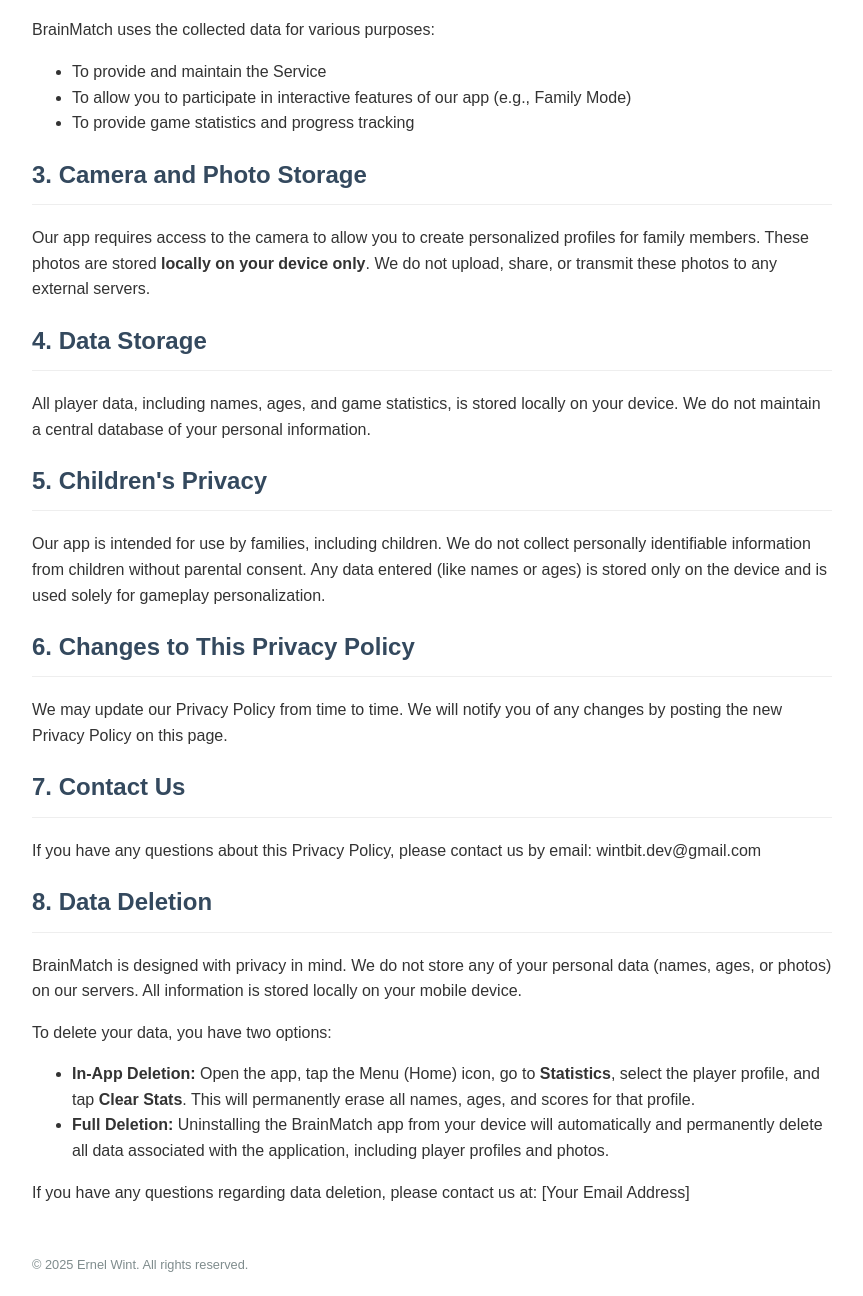
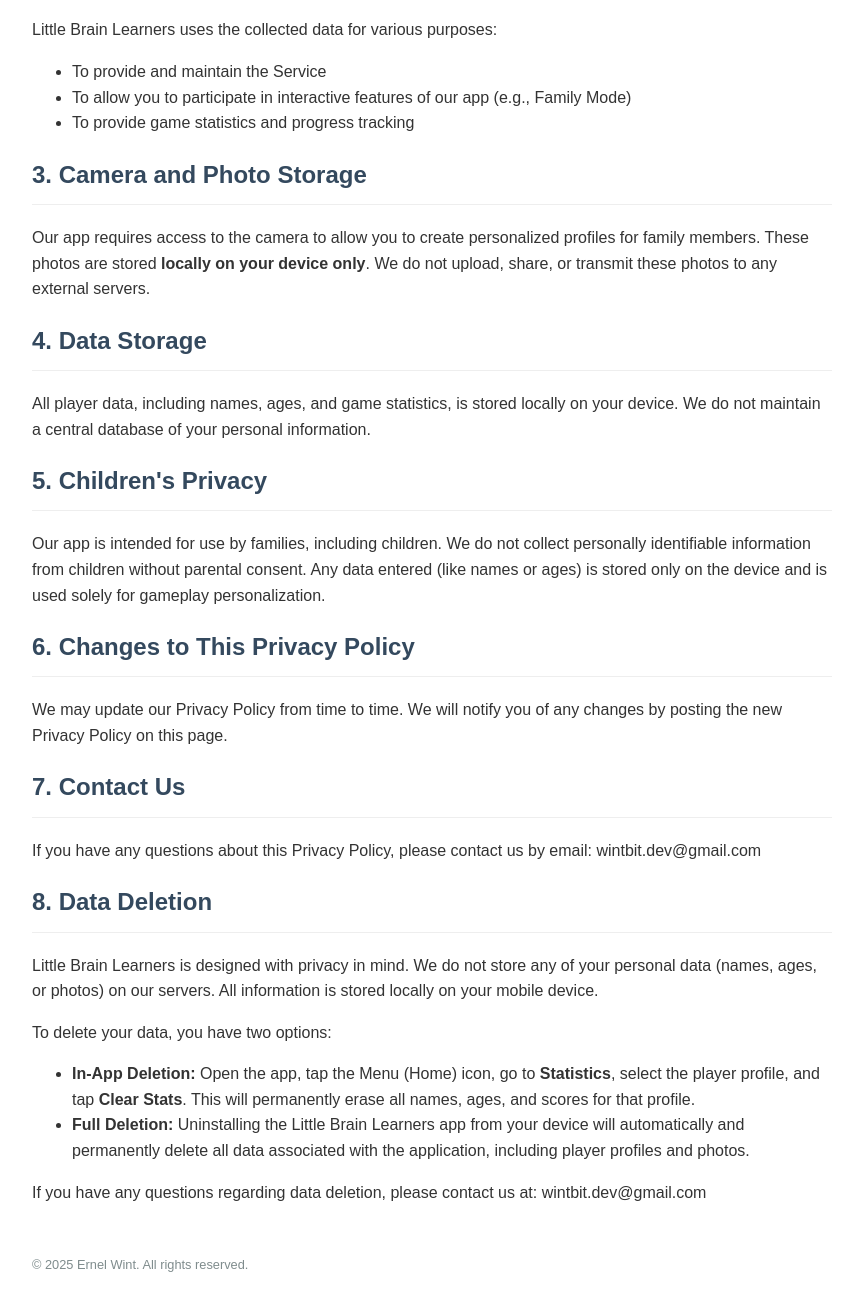
Before and after one commit to wintbit/privacy-policies, a plain HTML site: page brainmatch.html in a window 1280 px wide. Shown: the part 672-1968 px from the top of the page, without its empty margins (208-1071 px from the left). Drawn offline with Linux system fonts and the light colour scheme.

Commit message:
Update app name from BrainMatch to Little Brain Learners

```diff
--- a/brainmatch.html
+++ b/brainmatch.html
@@ -3,7 +3,7 @@
 <head>
     <meta charset="UTF-8">
     <meta name="viewport" content="width=device-width, initial-scale=1.0">
-    <title>Privacy Policy - BrainMatch</title>
+    <title>Privacy Policy - Little Brain Learners</title>
     <style>
         body { font-family: sans-serif; line-height: 1.6; color: #333; max-width: 800px; margin: 0 auto; padding: 20px; }
         h1 { color: #2c3e50; }
@@ -15,7 +15,7 @@
     <h1>Privacy Policy</h1>
     <p>Last updated: February 2025</p>
 
-    <p>Ernel Wint ("we", "us", or "our") operates the BrainMatch mobile application. This page informs you of our policies regarding the collection, use, and disclosure of personal data when you use our app.</p>
+    <p>Ernel Wint ("we", "us", or "our") operates the Little Brain Learners mobile application. This page informs you of our policies regarding the collection, use, and disclosure of personal data when you use our app.</p>
 
     <h2>1. Information Collection and Use</h2>
     <p>We collect several different types of information for various purposes to provide and improve our Service to you.</p>
@@ -29,7 +29,7 @@
     </ul>
     <p>"We collect player age solely to customize game difficulty and provide age-appropriate content. This data is stored locally on your device and is never transmitted to our servers."</p>
     <h2>2. Use of Data</h2>
-    <p>BrainMatch uses the collected data for various purposes:</p>
+    <p>Little Brain Learners uses the collected data for various purposes:</p>
     <ul>
         <li>To provide and maintain the Service</li>
         <li>To allow you to participate in interactive features of our app (e.g., Family Mode)</li>
@@ -53,14 +53,14 @@
 
 
     <h2 id="deletion">8. Data Deletion</h2>
-    <p>BrainMatch is designed with privacy in mind. We do not store any of your personal data (names, ages, or photos) on our servers. All information is stored locally on your mobile device.</p>
+    <p>Little Brain Learners is designed with privacy in mind. We do not store any of your personal data (names, ages, or photos) on our servers. All information is stored locally on your mobile device.</p>
 
     <p>To delete your data, you have two options:</p>
     <ul>
         <li><strong>In-App Deletion:</strong> Open the app, tap the Menu (Home) icon, go to <strong>Statistics</strong>, select the player profile, and tap <strong>Clear Stats</strong>. This will permanently erase all names, ages, and scores for that profile.</li>
-        <li><strong>Full Deletion:</strong> Uninstalling the BrainMatch app from your device will automatically and permanently delete all data associated with the application, including player profiles and photos.</li>
+        <li><strong>Full Deletion:</strong> Uninstalling the Little Brain Learners app from your device will automatically and permanently delete all data associated with the application, including player profiles and photos.</li>
     </ul>
-    <p>If you have any questions regarding data deletion, please contact us at: [Your Email Address]</p>
+    <p>If you have any questions regarding data deletion, please contact us at: wintbit.dev@gmail.com</p>
 
     <div class="footer">
         &copy; 2025 Ernel Wint. All rights reserved.
```
